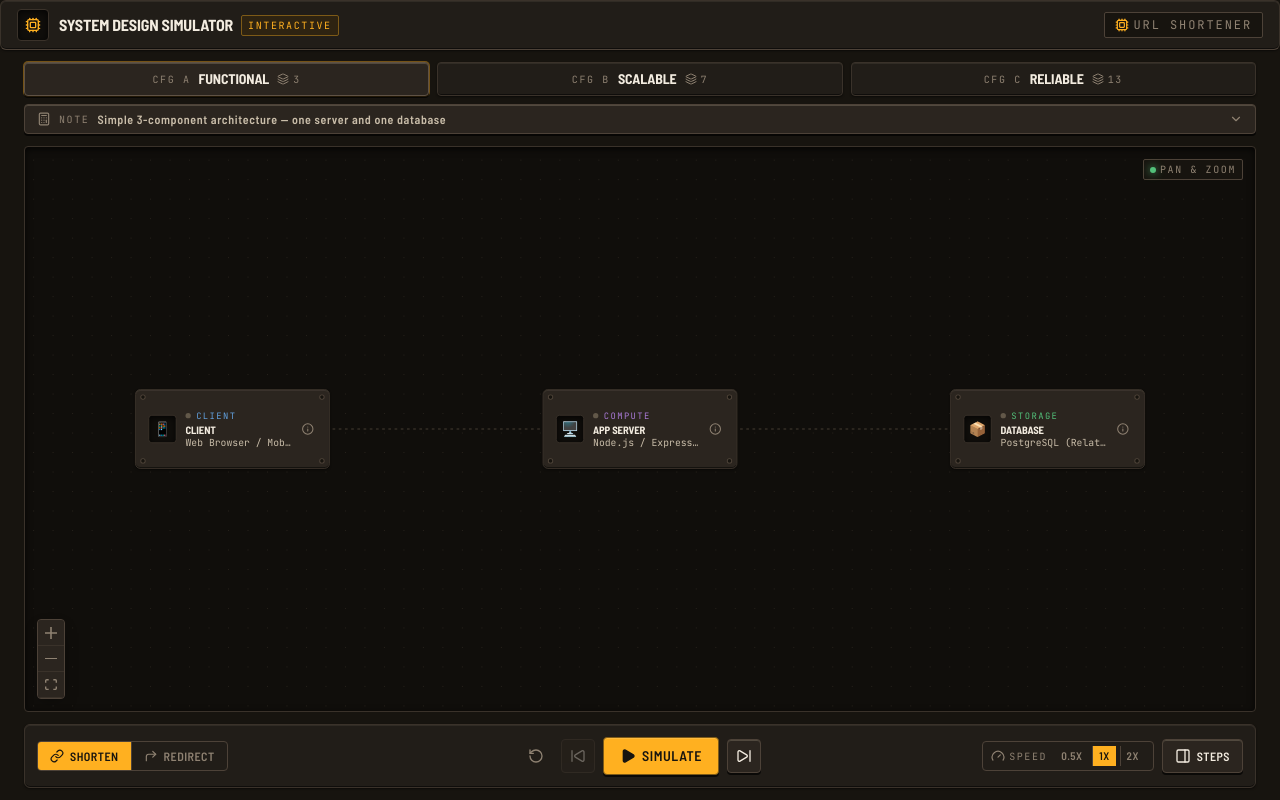
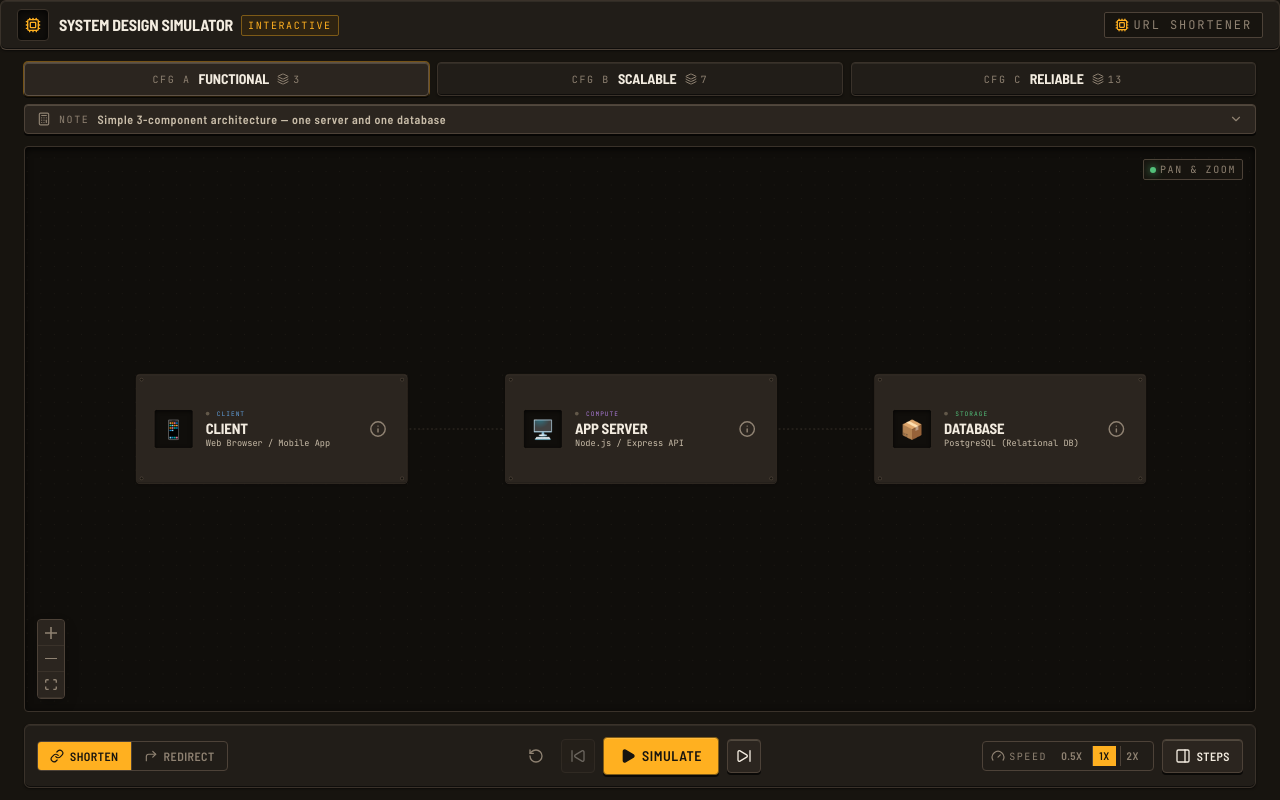
Before and after one commit to sojibrd/system_design_simulation, a Next.js app: page / in a window 1280 px wide. Built offline with nearby package versions, Linux system fonts and the light colour scheme.

Commit message:
feat: update SimulationNode dimensions and positions for improved layout in simulations

```diff
--- a/app/components/simulation/SimulationNode.tsx
+++ b/app/components/simulation/SimulationNode.tsx
@@ -40,7 +40,7 @@ export const SimulationNode: React.FC<NodeProps> = ({ data, selected }) => {
       data-active={isActive}
       data-animated={isAnimated}
       data-selected={Boolean(selected)}
-      className="unit relative group select-none w-[220px] min-h-[88px] flex flex-col justify-center"
+      className="unit relative group select-none w-[440px] min-h-[176px] flex flex-col justify-center"
     >
       {/* Whatever the theme puts in a unit corners. */}
       <Ornament color={color} />
@@ -55,25 +55,25 @@ export const SimulationNode: React.FC<NodeProps> = ({ data, selected }) => {
         </React.Fragment>
       ))}
 
-      <div className="px-3.5 py-3 flex flex-col justify-center min-h-[88px]">
+      <div className="px-7 py-6 flex flex-col justify-center min-h-[176px]">
         <div className="flex items-center justify-between gap-2">
-          <div className="flex items-center gap-2.5 min-w-0">
+          <div className="flex items-center gap-5 min-w-0">
             <span
-              className="surface-well text-base shrink-0 w-8 h-8 flex items-center justify-center"
+              className="surface-well text-3xl shrink-0 w-16 h-16 flex items-center justify-center"
               style={{ color }}
             >
               {nodeData.emoji}
             </span>
             <div className="min-w-0">
-              <span className="flex items-center gap-1.5 min-w-0">
+              <span className="flex items-center gap-3 min-w-0">
                 <Lamp lit={isActive} blink={isAnimated} color={color} />
                 <span className="t-label truncate" style={{ color }}>
                   {nodeData.category}
                 </span>
               </span>
-              <h4 className="t-title text-xs truncate">{nodeData.label}</h4>
+              <h4 className="t-title text-2xl truncate">{nodeData.label}</h4>
               {nodeData.subLabel && (
-                <p className="t-mono t-caption truncate leading-tight">
+                <p className="t-mono t-caption text-sm truncate leading-tight">
                   {nodeData.subLabel}
                 </p>
               )}
@@ -82,18 +82,18 @@ export const SimulationNode: React.FC<NodeProps> = ({ data, selected }) => {
           <button
             type="button"
             onClick={(e) => { e.stopPropagation(); setShowTooltip((prev) => !prev); }}
-            className="control control--quiet p-0.5 shrink-0"
+            className="control control--quiet p-1 shrink-0"
             aria-label="Component info"
           >
-            <Info className="w-3.5 h-3.5" />
+            <Info className="w-7 h-7" />
           </button>
         </div>
 
         {/* Live status readout, shown only while this unit is engaged. */}
         {isActive && nodeData.statusMessage && (
-          <div className="surface-well mt-2 px-1.5 py-1 flex items-center gap-1.5">
+          <div className="surface-well mt-4 px-3 py-2 flex items-center gap-3">
             <Lamp lit blink={isAnimated} color="var(--t-accent)" />
-            <span className="t-mono t-accent text-[10px] font-medium truncate">
+            <span className="t-mono t-accent text-base font-medium truncate">
               {nodeData.statusMessage}
             </span>
           </div>
--- a/app/lib/simulations/url-shortener/functional.ts
+++ b/app/lib/simulations/url-shortener/functional.ts
@@ -95,7 +95,7 @@ export const functionalLevel: LevelConfig = {
     {
       id: "node-client",
       type: "simulationNode",
-      position: { x: 60, y: 160 },
+      position: { x: 78, y: 208 },
       data: {
         label: "Client",
         subLabel: "Web Browser / Mobile App",
@@ -109,7 +109,7 @@ export const functionalLevel: LevelConfig = {
     {
       id: "node-server",
       type: "simulationNode",
-      position: { x: 520, y: 160 },
+      position: { x: 676, y: 208 },
       data: {
         label: "App Server",
         subLabel: "Node.js / Express API",
@@ -123,7 +123,7 @@ export const functionalLevel: LevelConfig = {
     {
       id: "node-db",
       type: "simulationNode",
-      position: { x: 980, y: 160 },
+      position: { x: 1274, y: 208 },
       data: {
         label: "Database",
         subLabel: "PostgreSQL (Relational DB)",
--- a/app/lib/simulations/url-shortener/reliable.ts
+++ b/app/lib/simulations/url-shortener/reliable.ts
@@ -172,7 +172,7 @@ export const reliableLevel: LevelConfig = {
     {
       id: "node-client",
       type: "simulationNode",
-      position: { x: 40, y: 400 },
+      position: { x: 52, y: 520 },
       data: {
         label: "Global Clients",
         subLabel: "Mobile, Web, APIs",
@@ -186,7 +186,7 @@ export const reliableLevel: LevelConfig = {
     {
       id: "node-cdn",
       type: "simulationNode",
-      position: { x: 500, y: 100 },
+      position: { x: 650, y: 130 },
       data: {
         label: "Cloudflare CDN",
         subLabel: "Edge Network (200+ PoPs)",
@@ -200,7 +200,7 @@ export const reliableLevel: LevelConfig = {
     {
       id: "node-lb",
       type: "simulationNode",
-      position: { x: 500, y: 400 },
+      position: { x: 650, y: 520 },
       data: {
         label: "Global Load Balancer",
         subLabel: "AWS ALB / Cloud LB",
@@ -214,7 +214,7 @@ export const reliableLevel: LevelConfig = {
     {
       id: "node-gw",
       type: "simulationNode",
-      position: { x: 960, y: 400 },
+      position: { x: 1248, y: 520 },
       data: {
         label: "API Gateway",
         subLabel: "Kong / Envoy Gateway",
@@ -228,7 +228,7 @@ export const reliableLevel: LevelConfig = {
     {
       id: "node-idgen",
       type: "simulationNode",
-      position: { x: 960, y: 100 },
+      position: { x: 1248, y: 130 },
       data: {
         label: "Snowflake ID Gen",
         subLabel: "64-bit Distributed Unique ID",
@@ -242,7 +242,7 @@ export const reliableLevel: LevelConfig = {
     {
       id: "node-server-1",
       type: "simulationNode",
-      position: { x: 1420, y: 230 },
+      position: { x: 1846, y: 299 },
       data: {
         label: "App Cluster (S1)",
         subLabel: "Kubernetes Pod 1",
@@ -256,7 +256,7 @@ export const reliableLevel: LevelConfig = {
     {
       id: "node-server-2",
       type: "simulationNode",
-      position: { x: 1420, y: 505 },
+      position: { x: 1846, y: 657 },
       data: {
         label: "App Cluster (S2)",
         subLabel: "Kubernetes Pod 2",
@@ -270,7 +270,7 @@ export const reliableLevel: LevelConfig = {
     {
       id: "node-cache",
       type: "simulationNode",
-      position: { x: 1880, y: 60 },
+      position: { x: 2444, y: 78 },
       data: {
         label: "Redis Cluster",
         subLabel: "Multi-Node Sharded Cache",
@@ -284,7 +284,7 @@ export const reliableLevel: LevelConfig = {
     {
       id: "node-primary-db",
       type: "simulationNode",
-      position: { x: 1880, y: 320 },
+      position: { x: 2444, y: 416 },
       data: {
         label: "Primary DB (Write)",
         subLabel: "PostgreSQL Master (ACID)",
@@ -298,7 +298,7 @@ export const reliableLevel: LevelConfig = {
     {
       id: "node-replica-db",
       type: "simulationNode",
-      position: { x: 1880, y: 560 },
+      position: { x: 2444, y: 728 },
       data: {
         label: "Read Replicas",
         subLabel: "PostgreSQL Slaves (Read-Only)",
@@ -312,7 +312,7 @@ export const reliableLevel: LevelConfig = {
     {
       id: "node-queue",
       type: "simulationNode",
-      position: { x: 1420, y: 765 },
+      position: { x: 1846, y: 995 },
       data: {
         label: "Kafka Queue",
         subLabel: "Distributed Event Stream",
@@ -326,7 +326,7 @@ export const reliableLevel: LevelConfig = {
     {
       id: "node-worker",
       type: "simulationNode",
-      position: { x: 1880, y: 765 },
+      position: { x: 2444, y: 995 },
       data: {
         label: "Analytics Engine",
         subLabel: "ClickHouse + Workers",
@@ -340,7 +340,7 @@ export const reliableLevel: LevelConfig = {
     {
       id: "node-dashboard",
       type: "simulationNode",
-      position: { x: 2340, y: 765 },
+      position: { x: 3042, y: 995 },
       data: {
         label: "Owner Dashboard",
         subLabel: "Analytics UI",
--- a/app/lib/simulations/url-shortener/scalable.ts
+++ b/app/lib/simulations/url-shortener/scalable.ts
@@ -111,7 +111,7 @@ export const scalableLevel: LevelConfig = {
     {
       id: "node-client",
       type: "simulationNode",
-      position: { x: 40, y: 290 },
+      position: { x: 52, y: 377 },
       data: {
         label: "Client",
         subLabel: "Web & Mobile Users",
@@ -125,7 +125,7 @@ export const scalableLevel: LevelConfig = {
     {
       id: "node-lb",
       type: "simulationNode",
-      position: { x: 480, y: 290 },
+      position: { x: 624, y: 377 },
       data: {
         label: "Load Balancer",
         subLabel: "NGINX / HAProxy",
@@ -139,7 +139,7 @@ export const scalableLevel: LevelConfig = {
     {
       id: "node-limiter",
       type: "simulationNode",
-      position: { x: 960, y: 50 },
+      position: { x: 1248, y: 65 },
       data: {
         label: "Rate Limiter",
         subLabel: "Token Bucket (Redis based)",
@@ -153,7 +153,7 @@ export const scalableLevel: LevelConfig = {
     {
       id: "node-server-1",
       type: "simulationNode",
-      position: { x: 960, y: 200 },
+      position: { x: 1248, y: 260 },
       data: {
         label: "App Server 1",
         subLabel: "Stateless Node.js",
@@ -167,7 +167,7 @@ export const scalableLevel: LevelConfig = {
     {
       id: "node-server-2",
       type: "simulationNode",
-      position: { x: 960, y: 450 },
+      position: { x: 1248, y: 585 },
       data: {
         label: "App Server 2",
         subLabel: "Stateless Node.js",
@@ -181,7 +181,7 @@ export const scalableLevel: LevelConfig = {
     {
       id: "node-cache",
       type: "simulationNode",
-      position: { x: 1440, y: 130 },
+      position: { x: 1872, y: 169 },
       data: {
         label: "Cache (Redis)",
         subLabel: "In-Memory Key-Value",
@@ -195,7 +195,7 @@ export const scalableLevel: LevelConfig = {
     {
       id: "node-db",
       type: "simulationNode",
-      position: { x: 1440, y: 420 },
+      position: { x: 1872, y: 546 },
       data: {
         label: "Database",
         subLabel: "PostgreSQL Primary",
```
